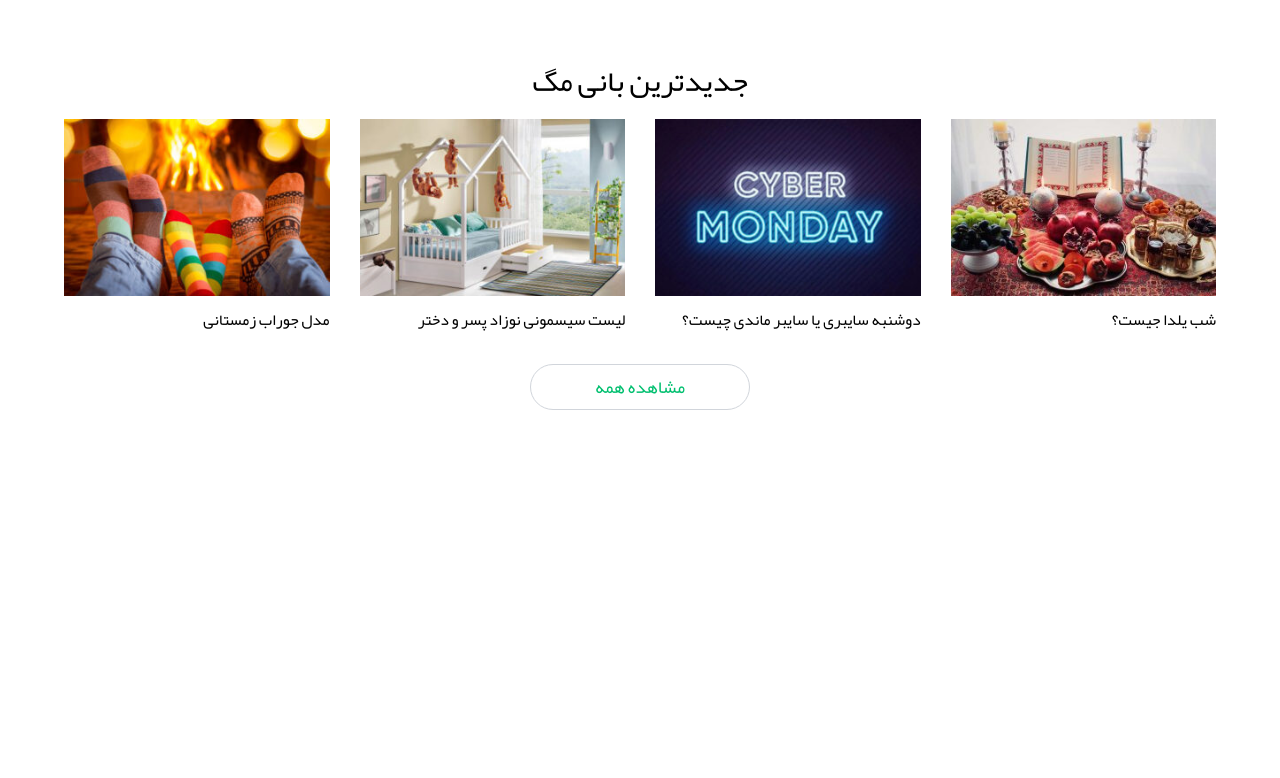
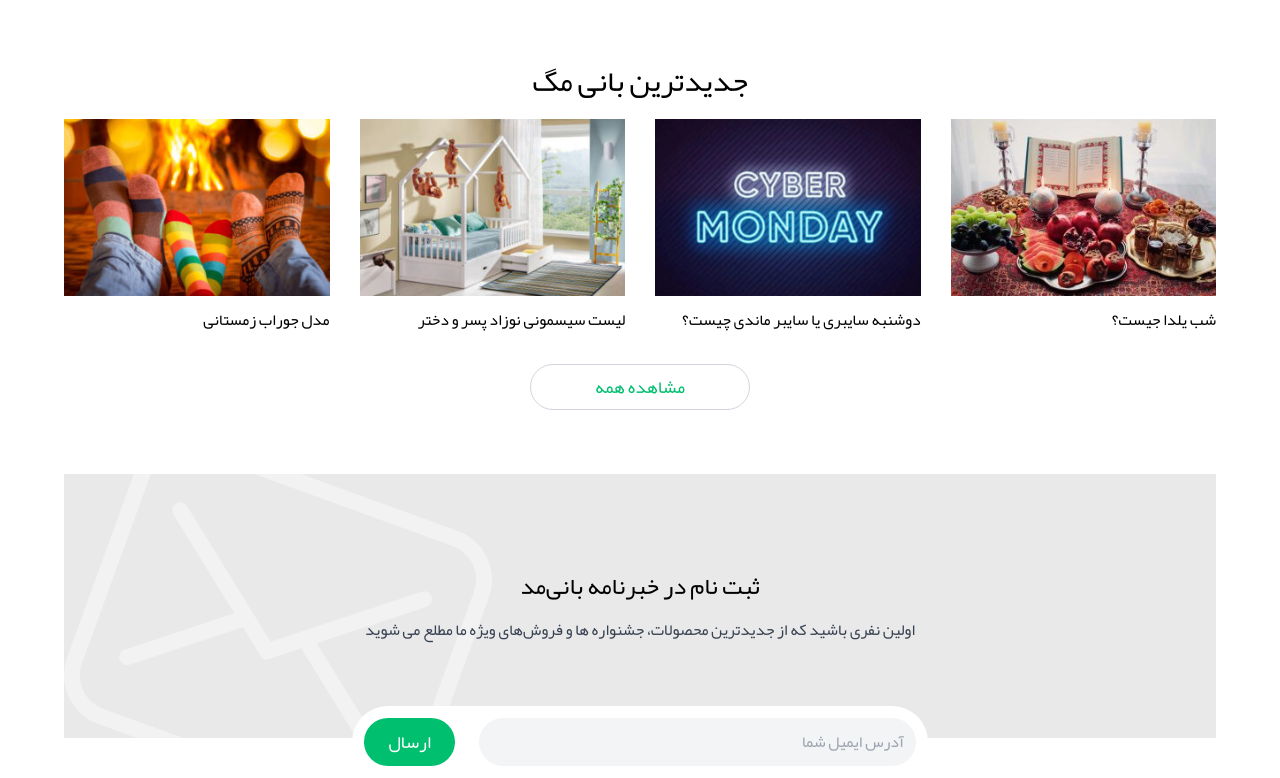
Before and after one commit to Abolfazl200017/web-banimode, an Angular app: page / in a window 1280 px wide. Shown: the part 3575-4353 px from the top of the page. Before the commit the page ends 3985 px from the top, so only its background shows below. Built offline with nearby package versions, Linux system fonts and the light colour scheme.

Commit message:
config newsletter section

```diff
--- a/src/app/app.component.html
+++ b/src/app/app.component.html
@@ -5,3 +5,4 @@
 <app-about></app-about>
 <app-brands></app-brands>
 <app-mag></app-mag>
+<app-news></app-news>
--- a/src/app/app.module.ts
+++ b/src/app/app.module.ts
@@ -14,6 +14,7 @@
 import { AboutComponent } from './about/about.component';
 import { BrandsComponent } from './brands/brands.component';
 import { MagComponent } from './mag/mag.component';
+import { NewsComponent } from './news/news.component';
 
 @NgModule({
   declarations: [
@@ -27,7 +28,8 @@
     PopularComponent,
     AboutComponent,
     BrandsComponent,
-    MagComponent
+    MagComponent,
+    NewsComponent
   ],
   imports: [
     BrowserModule,
--- /dev/null
+++ b/src/app/news/news.component.html
@@ -0,0 +1,14 @@
+<div class="w-[90%] max-w-[1424px] mx-auto flex flex-col items-center mt-16 py-24 background-img relative">
+    <div class="text-2xl mb-4">
+        ثبت نام در خبرنامه بانی‌مد
+    </div>
+    <div class="text-gray-700">
+        اولین نفری باشید که از جدیدترین محصولات، جشنواره ها و فروش‌های ویژه ما مطلع می شوید
+    </div>
+    <div class="w-1/2 grid grid-cols-5 gap-6 bg-white rounded-full p-3 absolute -bottom-10">
+        <input type="text" placeholder="آدرس ایمیل شما" class="bg-gray-100 py-3 col-span-4 px-3 rounded-3xl focus:outline-none">
+        <button class="flex justify-center items-center rounded-full text-lg col-span-1 bg-[#00bf6f] text-white">
+            ارسال
+        </button>
+    </div>
+</div>
--- /dev/null
+++ b/src/app/news/news.component.scss
@@ -0,0 +1,6 @@
+.background-img{
+    background-image: url('../../assets/img/newsletter.svg');
+    background-repeat: no-repeat;
+    background-position: left;
+    background-color: rgb(233, 233, 233);
+}
--- /dev/null
+++ b/src/app/news/news.component.ts
@@ -0,0 +1,15 @@
+import { Component, OnInit } from '@angular/core';
+
+@Component({
+  selector: 'app-news',
+  templateUrl:'./news.component.html',
+  styleUrls:['./news.component.scss']
+})
+export class NewsComponent implements OnInit {
+
+  constructor() { }
+
+  ngOnInit(): void {
+  }
+
+}
```
Also changed, not shown: src/assets/img/newsletter.svg (added).
